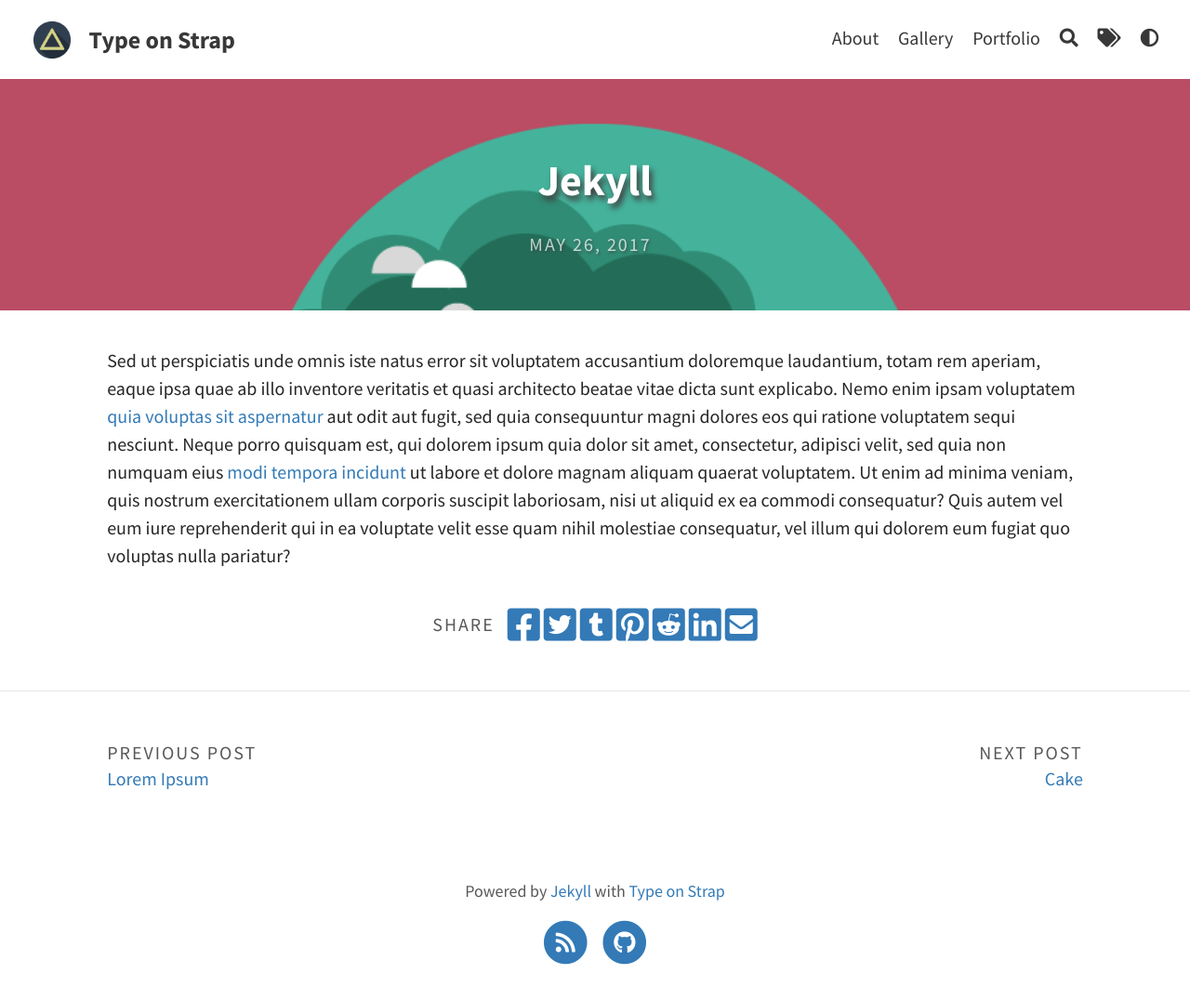
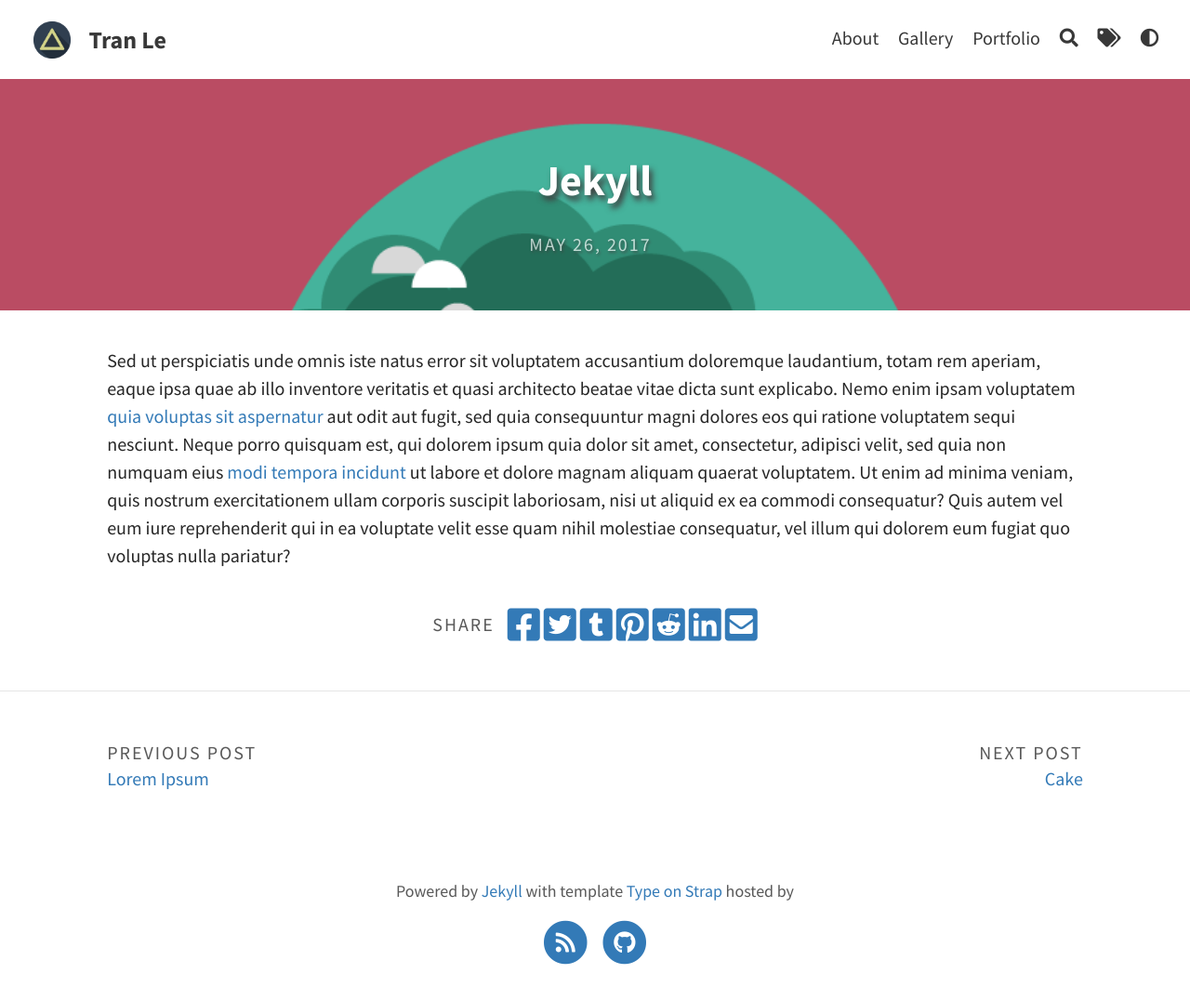
Before and after one commit to tranktle/porfolio, a Jekyll site: the page built from _portfolio/jekyllblog.md, in a window 1280 px wide. Shown: the whole page at 93% size. Built offline with Jekyll 4.4.1, drawn with Linux system fonts in a browser that asks for light colours.

Commit message:
Update _config.yml

```diff
--- a/_config.yml
+++ b/_config.yml
@@ -1,18 +1,18 @@
 # SITE CONFIGURATION
-baseurl: "/Type-on-Strap"
-url: "https://sylhare.github.io"
+baseurl: "/porfolio"
+url: "https://tranktle.github.io"
 
 # THEME-SPECIFIC CONFIGURATION
-title: Type on Strap                                    # site's title
+title: Tran Le                                    # site's title
 description: "A website with blog posts and pages"      # used by search engines
 avatar: assets/img/triangle.png                         # Empty for no avatar in navbar
 favicon: assets/favicon.ico                             # Icon displayed in the tab
 
 # Header and footer text
-header_text: Change <code>header_text</code> in <code>_config.yml</code>  # Change Blog header text
+header_text: wellcome to my webpage  # Change Blog header text
 header_feature_image: assets/img/pexels/triangular.jpeg
 footer_text: >
-  Powered by <a href="https://jekyllrb.com/">Jekyll</a> with <a href="https://github.com/sylhare/Type-on-Strap">Type on Strap</a>
+  Powered by <a href="https://jekyllrb.com/">Jekyll</a> with template <a href="https://github.com/sylhare/Type-on-Strap">Type on Strap</a> hosted by <a href ="https://pages.github.com/">
 
 # Blog
 excerpt: true                                           # Or "truncate" (first 250 characters), "false" to disable
```
